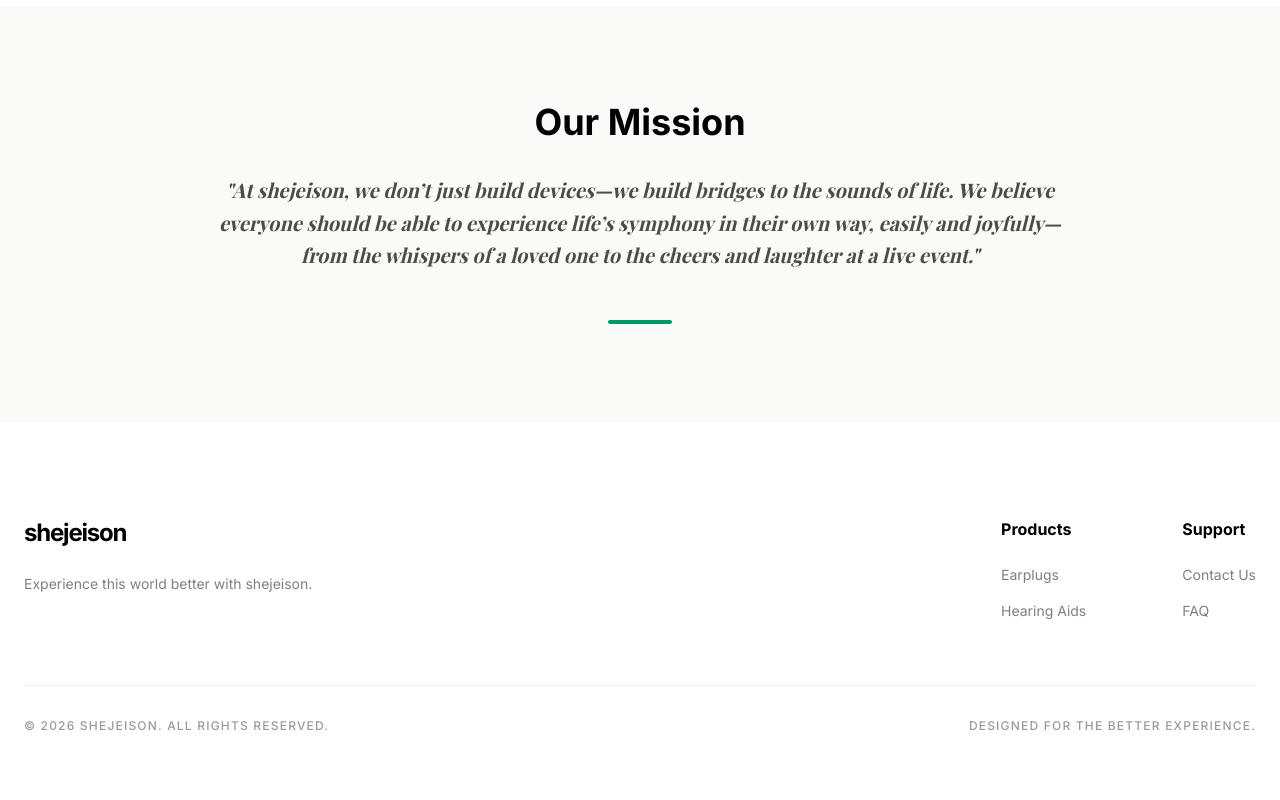
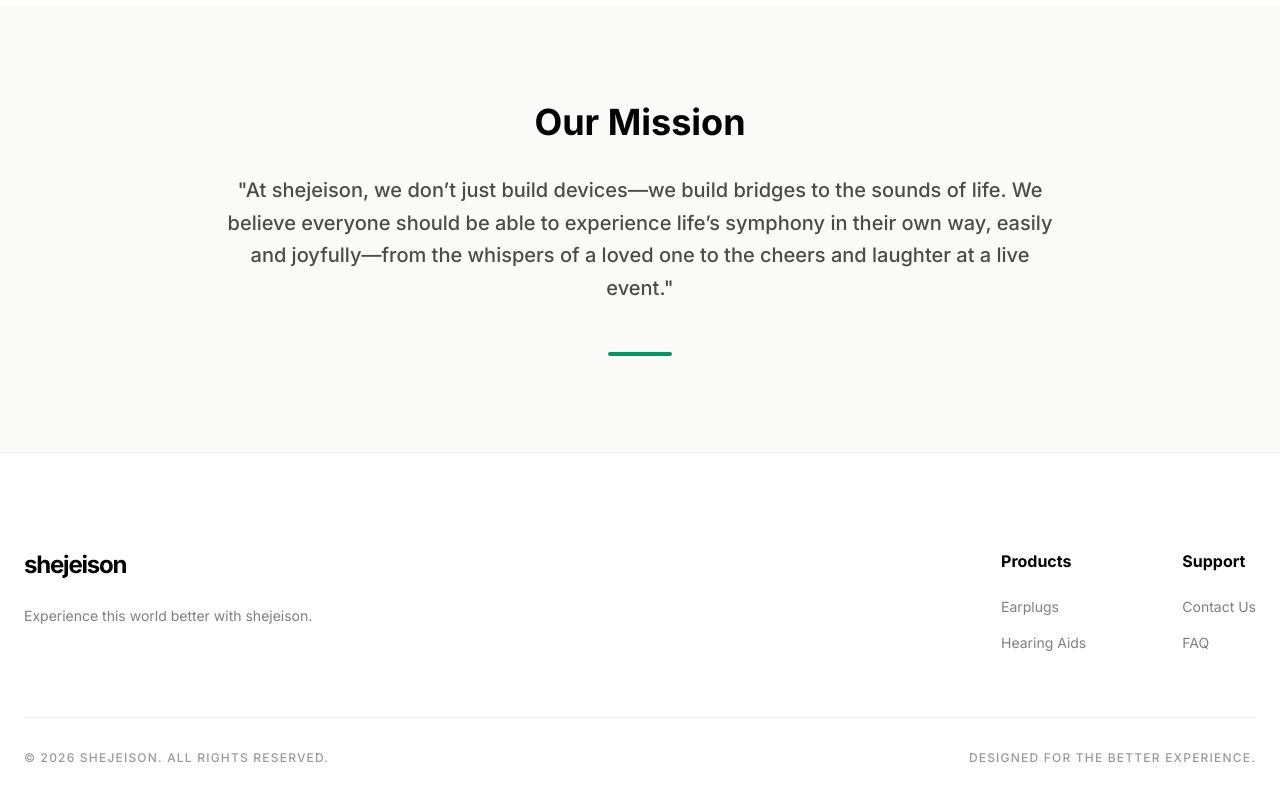
Before and after one commit to YutaoChan/shejesion-website, a React (Vite) app: page / in a window 1280 px wide. Shown: the part 1686-2486 px from the top of the page. Built offline with nearby package versions, Linux system fonts and the light colour scheme; a web font is replaced by a local one.

Commit message:
Improve mission statement readability

```diff
--- a/src/App.tsx
+++ b/src/App.tsx
@@ -363,7 +363,7 @@ const StorySection = () => {
           viewport={{ once: true }}
         >
           <h2 className="text-3xl md:text-4xl font-bold mb-8">Our Mission</h2>
-          <p className="text-xl text-black/70 leading-relaxed italic serif">
+          <p className="text-lg md:text-xl text-black/70 leading-relaxed font-medium">
             "At shejeison, we don’t just build devices—we build bridges to the sounds of life. We believe everyone should be able to experience life’s symphony in their own way, easily and joyfully—from the whispers of a loved one to the cheers and laughter at a live event."
           </p>
           <div className="mt-12 flex justify-center">
```
